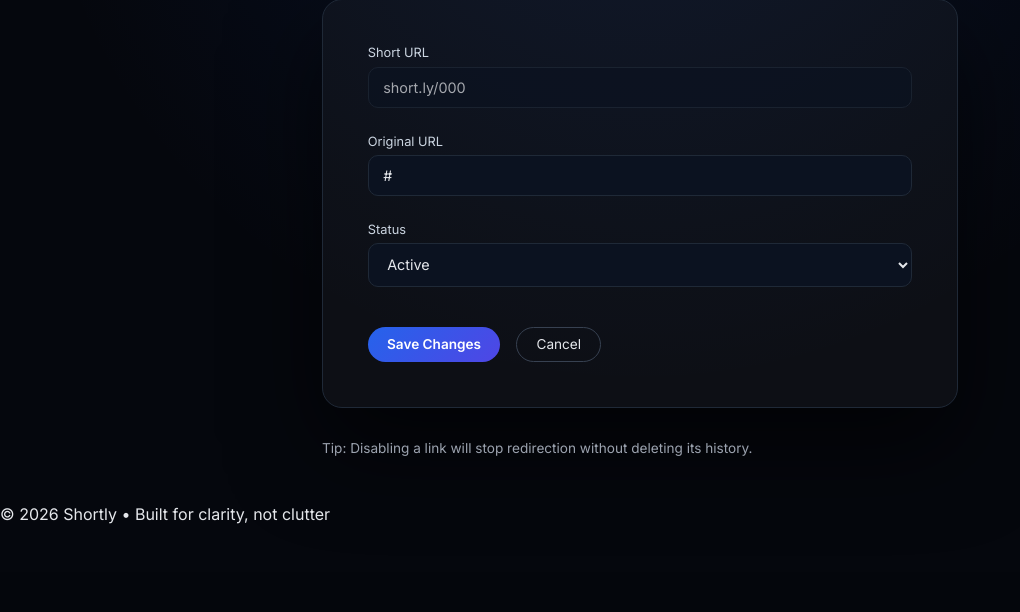
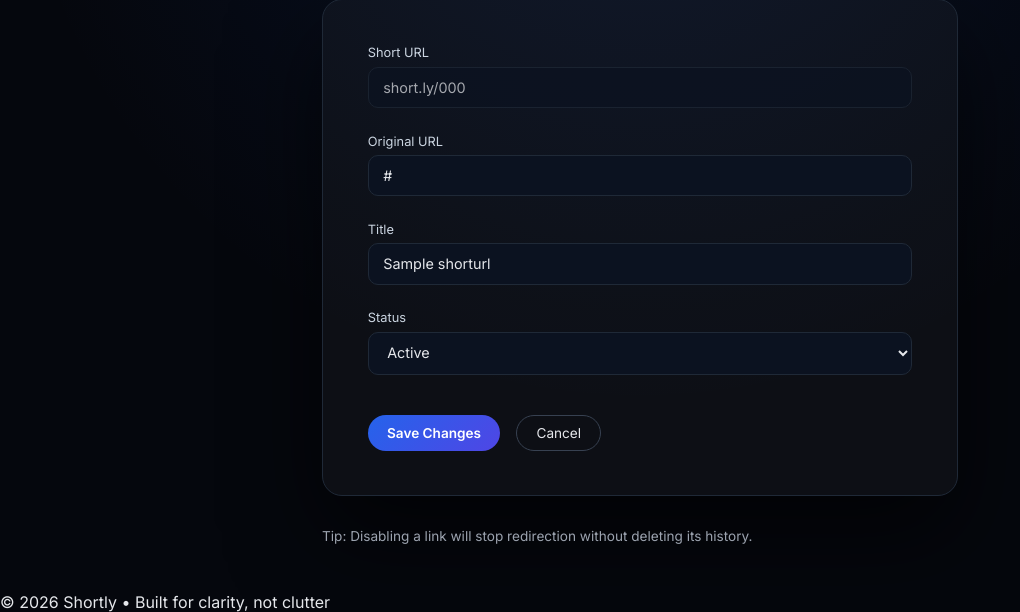
Before and after one commit to Alinps/django-url-shortener, a Django app: page /edit/1 in a window 1280 px wide. Shown: the part 228-840 px from the top of the page, without its empty margins (0-1020 px from the left). Before the commit the page ends 752 px from the top, so only its background shows below. Run offline with Django 4.2, Linux system fonts and the light colour scheme; a user stored in the database is signed in; tables that the repository leaves empty hold one stand-in row (values such as "Sample post").

Commit message:
added editing option to title of the url

```diff
--- a/app/templates/edit.html
+++ b/app/templates/edit.html
@@ -46,6 +46,16 @@
         >
       </div>
 
+        <div class="field">
+        <label>Title</label>
+        <input
+          type="text"
+          name="title"
+          value="{{url.title}}"
+          required
+        >
+      </div>
+
       <!-- STATUS -->
       <div class="field">
         <label>Status</label>
--- a/app/urls.py
+++ b/app/urls.py
@@ -8,9 +8,9 @@ urlpatterns = [
     path("home/",views.home_page,name='home'),
     path('logout/',views.logout_user,name='logout'),
     path('list/',views.list_url,name='list'),
-    path('edit/<int:id>',views.update_url,name='update'),
-    path("delete/<int:id>",views.delete_url,name='delete'),
+    path('edit/<int:ids>',views.update_url,name='update'),
+    path("delete/<int:ids>",views.delete_url,name='delete'),
     path("redirect/<str:short_code>",views.redirect_url,name="redirect"),
-    path("togglestatus/<int:id>",views.toggle_url_status,name="toggle"),
+    path("togglestatus/<int:ids>",views.toggle_url_status,name="toggle"),
     path("aboutus/",views.aboutus,name="aboutus")
 ]
--- a/app/views.py
+++ b/app/views.py
@@ -97,20 +97,22 @@ def list_url(request):
 
 
 @login_required
-def update_url(request,id):
-    url_obj=get_object_or_404(ShortURL,id=id,user=request.user)
+def update_url(request,ids):
+    url_obj=get_object_or_404(ShortURL,id=ids,user=request.user)
     if request.method=="POST":
         new_url=request.POST.get("original_url")
         new_status=request.POST.get("status")
+        new_title=request.POST.get("title")
         url_obj.original_url=new_url
         url_obj.is_active=new_status
+        url_obj.title=new_title
         url_obj.save()
         return redirect("list")
     return render(request,"edit.html",{"url":url_obj})
 
 @login_required
-def delete_url(request,id):
-    url_obj=get_object_or_404(ShortURL,id=id,user=request.user)
+def delete_url(request,ids):
+    url_obj=get_object_or_404(ShortURL,id=ids,user=request.user)
     if request.method=='POST':
         url_obj.delete()
         return redirect("list")
@@ -125,8 +127,8 @@ def redirect_url(request,short_code):
     return redirect(url.original_url)
 
 @login_required
-def toggle_url_status(request,id):
-    url=get_object_or_404(ShortURL,id=id,user=request.user)
+def toggle_url_status(request,ids):
+    url=get_object_or_404(ShortURL,id=ids,user=request.user)
     url.is_active=not url.is_active
     url.save(update_fields=["is_active"])
     return redirect("list")
```
